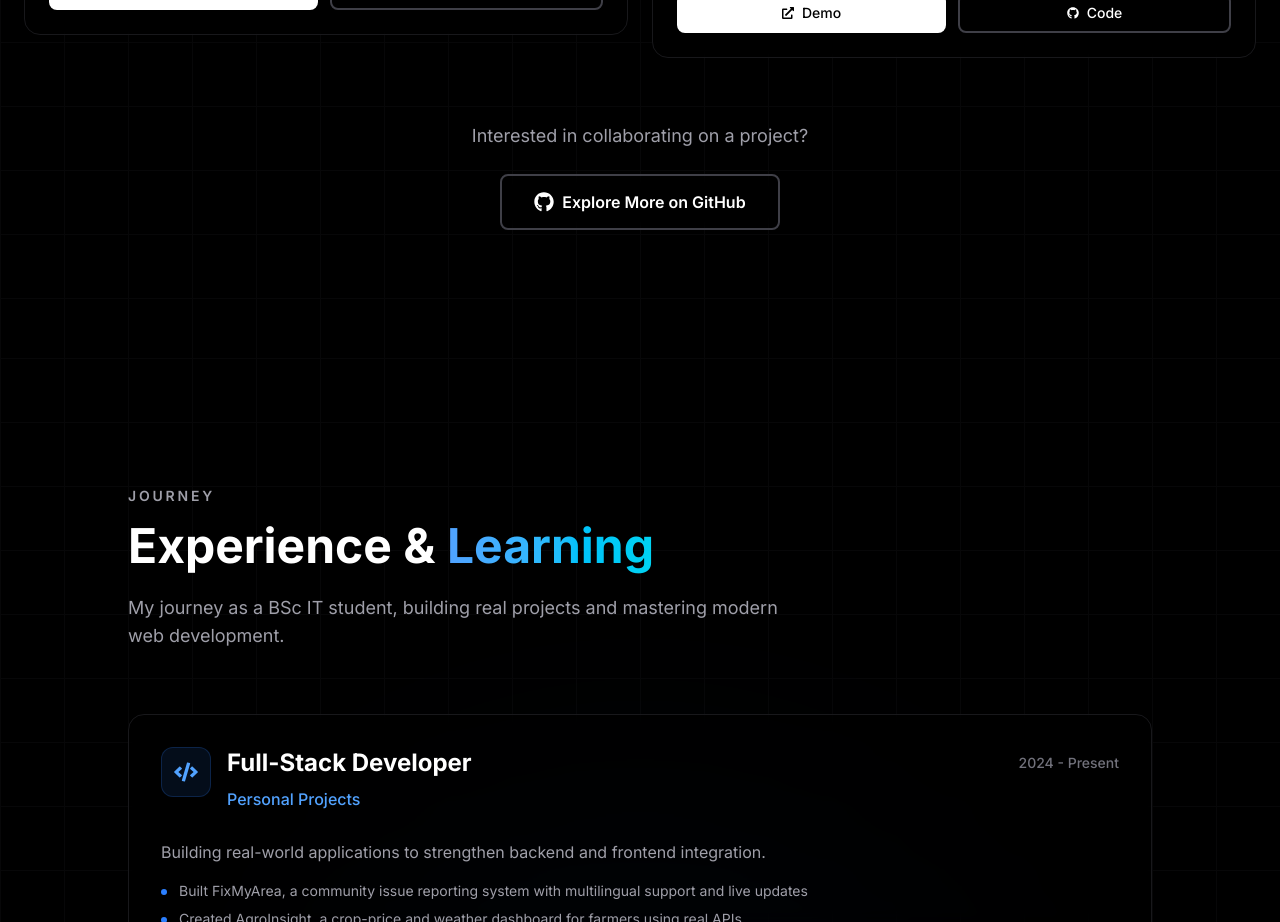
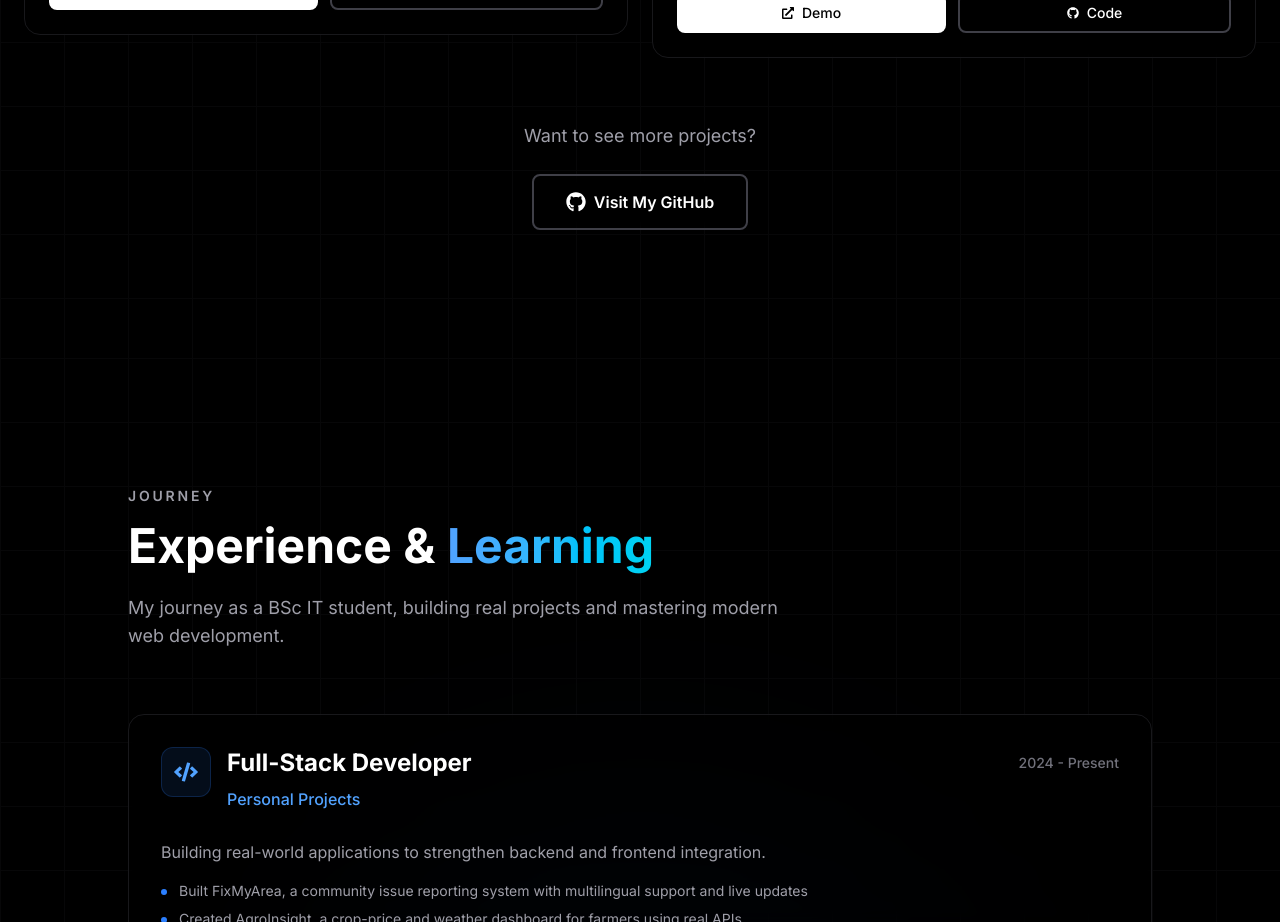
Before and after one commit to CwPranay/modern-portfolio, a Next.js app: page / in a window 1280 px wide. Shown: the part 4520-5442 px from the top of the page. Built offline with nearby package versions, Linux system fonts and the light colour scheme.

Commit message:
update: change CTA text to 'Visit My GitHub'

```diff
--- a/components/Projects.tsx
+++ b/components/Projects.tsx
@@ -316,7 +316,7 @@ export default function Projects() {
           className="text-center"
         >
           <p className="text-zinc-400 mb-6 text-lg">
-            Interested in collaborating on a project?
+            Want to see more projects?
           </p>
           <motion.a
             href="https://github.com/CwPranay"
@@ -328,7 +328,7 @@ export default function Projects() {
             className="inline-flex items-center gap-2 px-8 py-3.5 border-2 border-zinc-700 rounded-lg font-semibold hover:border-zinc-600 hover:bg-zinc-900/50 hover:shadow-lg hover:shadow-blue-500/20 transition-all duration-500 ease-out backdrop-blur-sm"
           >
             <FaGithub className="text-xl" />
-            <span>Explore More on GitHub</span>
+            <span>Visit My GitHub</span>
           </motion.a>
         </motion.div>
       </div>
```
